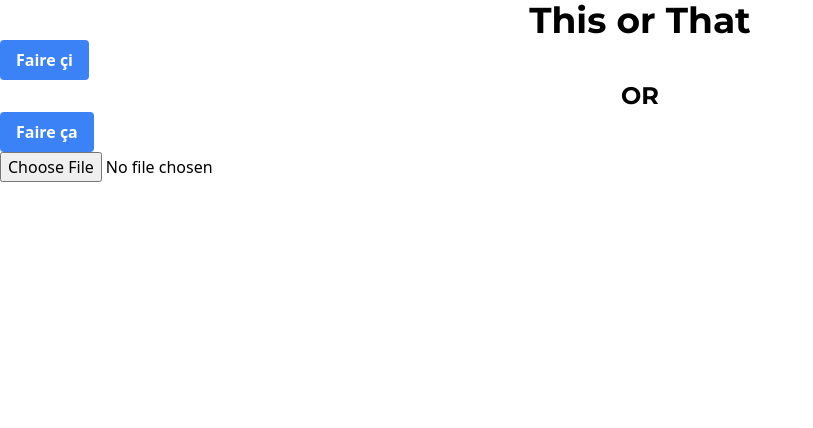
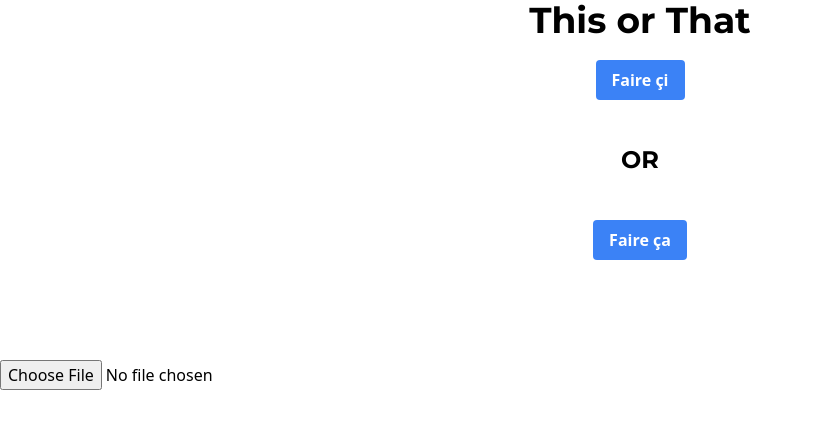
Before and after one commit to Aeroloutre/This-or-That, a plain HTML site: page index.html in a window 1280 px wide. Both pictures are taken after a click on the button "START". Shown: the whole page, without its empty margins (0-813 px from the left). Drawn offline with nearby package versions, Linux system fonts and the light colour scheme.

Commit message:
Update style.css

```diff
--- a/style.css
+++ b/style.css
@@ -1,25 +1,31 @@
-.carre{
-    margin:auto;
-    width: 50%;
-    height: 20%;
+h1{
+    font-weight :2000;
+    color : rgb(0, 0, 0);
+    font-family : "Montserrat";
+    font-size : 500%;
     text-align: center;
-    background-color:gray;
-    border-color: rgb(0, 0, 0);
-    border-width: 3px;
 }
 
-.container{
-    margin:auto;
-    width: 20%;
-    background-color: rgb(255, 124, 124);
-    border-color:black;
-    border-width:3px;
+.centered {
+    display: flex;
+    justify-content: center;
+    align-items: center;
+    height: 10vh;
 }
 
-h1{
-    font-weight :3000;
-    color : rgb(0, 0, 0);
-    font-family : "Montserrat";
-    font-size : 5000%;
-    text-align: center;
- }
+.midCentered {
+    display: flex;
+    justify-content: center;
+    align-items: center;
+    height: 100vh;
+}
+
+.blue-border {
+    display: flex;
+    justify-content: center;
+    align-items: center;
+    width: 150px;
+    border: 5px solid lightblue;
+    padding: 20px;
+    box-sizing: border-box;
+}
```
